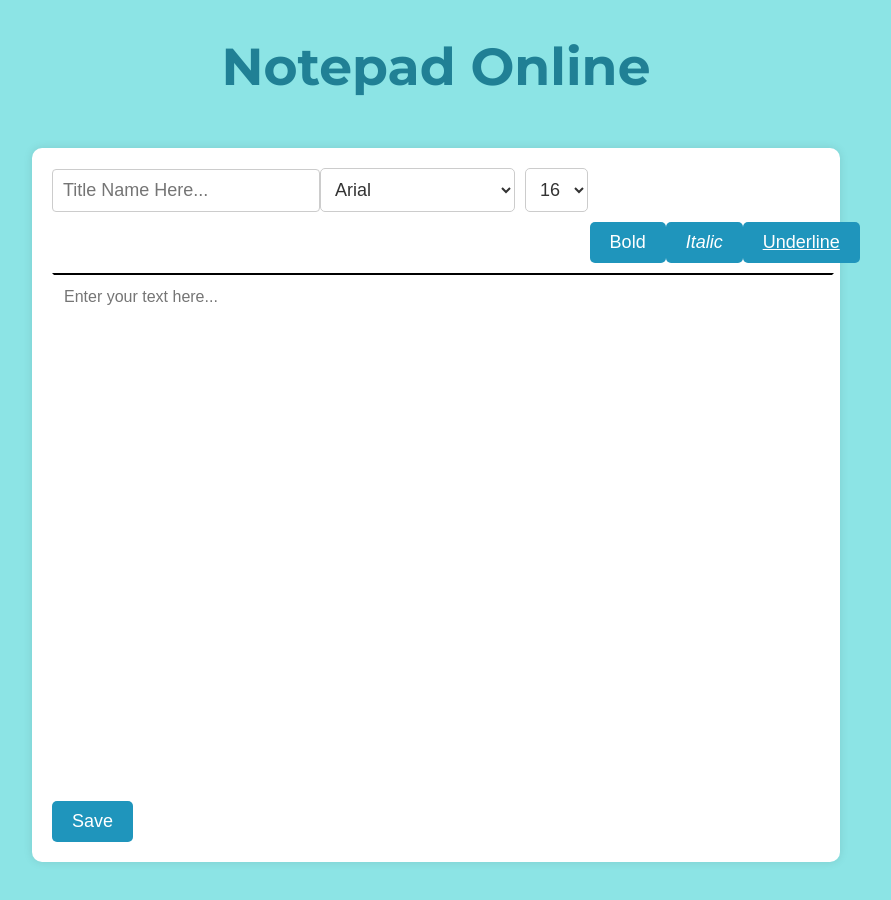
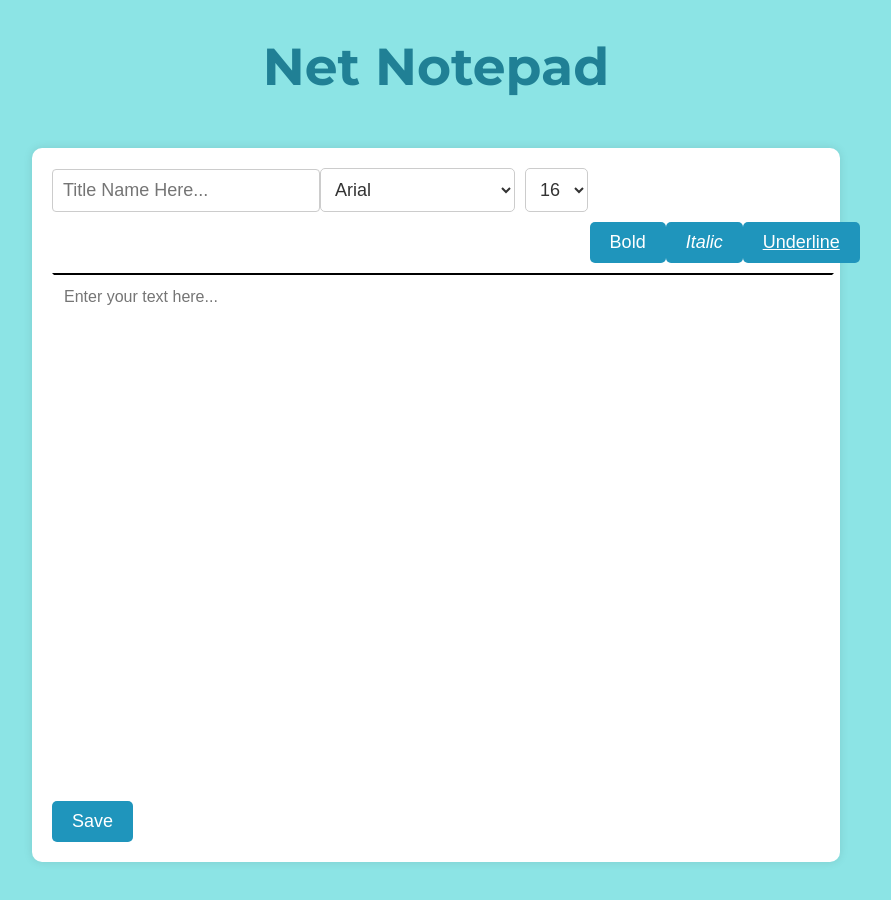
Before and after one commit to Hirendra-Gurnani/online_notepad, a React (Create React App) app: page / in a window 1280 px wide. Shown: the top 900 px of the page, without its empty margins (204-1095 px from the left). Built offline with nearby package versions, Linux system fonts and the light colour scheme.

Commit message:
Fix: Heading changed

```diff
--- a/src/components/notePad.js
+++ b/src/components/notePad.js
@@ -66,7 +66,7 @@ function Notepad() {
   return (
     <>
       <div className="App App-header">
-        <h1>Notepad Online</h1>
+        <h1>Net Notepad</h1>
       </div>
       <form>
         <div className="notepad">
```
